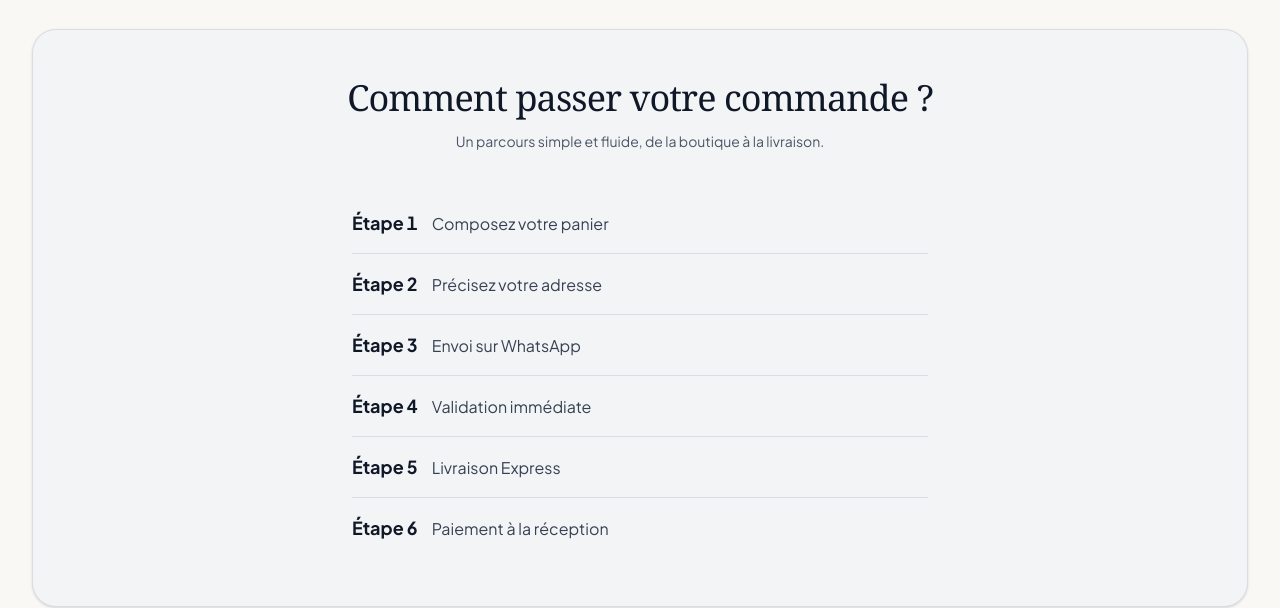
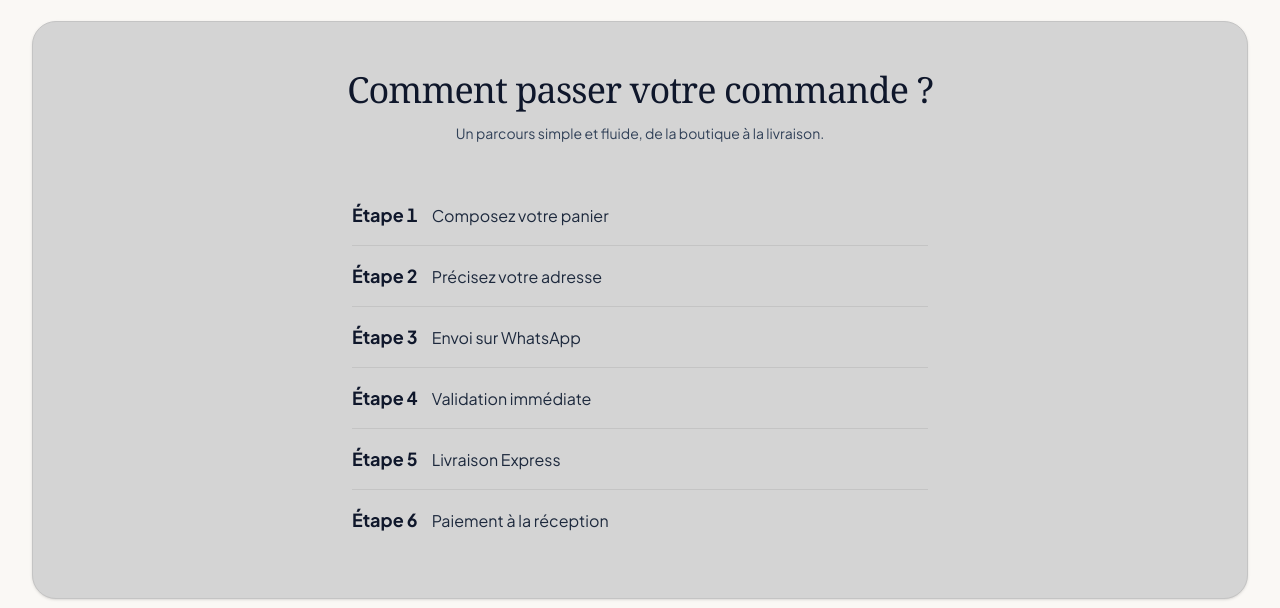
Before and after one commit to Hop-Syder/boutique-art-fashion, a React (Vite) app in the folder apps/storefront/: page / in a window 1280 px wide. Shown: the part 860-1468 px from the top of the page. Built offline with nearby package versions, Linux system fonts and the light colour scheme; no server answers; a web font is replaced by a local one.

Commit message:
style: apply code formatting and cleanup whitespace across CMS and storefront components

```diff
--- a/apps/storefront/src/components/HeroSection.tsx
+++ b/apps/storefront/src/components/HeroSection.tsx
@@ -45,7 +45,7 @@ export const HeroSection: React.FC = () => {
       return (
         <>
           {parts[0]}
-          <span className="inline-block mt-1 sm:mt-2">
+          <span className="inline-block text-lg sm:text-2xl lg:text-3xl font-serif text-slate-700 mt-1 sm:mt-2">
             {cleanSubTitle}
           </span>
         </>
--- a/apps/storefront/src/components/OrderProcessSteps.tsx
+++ b/apps/storefront/src/components/OrderProcessSteps.tsx
@@ -31,13 +31,13 @@ export const OrderProcessSteps: React.FC = () => {
 
   return (
     <section className="max-w-7xl mx-auto px-4 sm:px-6 lg:px-8">
-      <div className="bg-gray-100 text-gray-900 rounded-3xl p-6 sm:p-12 shadow-sm border border-gray-300/70">
+      <div className="bg-[#d4d4d4] text-slate-900 rounded-3xl p-6 sm:p-12 shadow-sm border border-[#c4c4c4]">
         {/* En-tête */}
         <div className="text-center max-w-2xl mx-auto space-y-3 mb-8 sm:mb-10">
-          <h2 className="text-2xl sm:text-4xl font-serif font-medium text-gray-900 tracking-tight">
+          <h2 className="text-2xl sm:text-4xl font-serif font-medium text-slate-900 tracking-tight">
             {fr ? 'Comment passer votre commande ?' : 'How to Place Your Order?'}
           </h2>
-          <p className="text-xs sm:text-sm text-gray-600 leading-relaxed font-normal">
+          <p className="text-xs sm:text-sm text-slate-700 leading-relaxed font-normal">
             {fr
               ? 'Un parcours simple et fluide, de la boutique à la livraison.'
               : 'A simple, smooth journey from catalog to doorstep.'}
@@ -45,13 +45,13 @@ export const OrderProcessSteps: React.FC = () => {
         </div>
 
         {/* Liste texte : Étape N (grand gras) + titre (simple non gras) */}
-        <ol className="max-w-xl mx-auto divide-y divide-gray-300/70">
+        <ol className="max-w-xl mx-auto divide-y divide-[#c4c4c4]">
           {ORDER_STEPS.map((st, idx) => (
             <li key={idx} className="flex items-baseline gap-3.5 py-4">
-              <span className="text-base sm:text-lg font-bold text-gray-900 tabular-nums shrink-0">
+              <span className="text-base sm:text-lg font-bold text-slate-900 tabular-nums shrink-0">
                 {fr ? `Étape ${idx + 1}` : `Step ${idx + 1}`}
               </span>
-              <span className="text-sm sm:text-base font-normal text-gray-700">
+              <span className="text-sm sm:text-base font-normal text-slate-800">
                 {fr ? st.title_fr : st.title_en}
               </span>
             </li>
```
Also changed, not shown: 1 other file (tests, documents, lock files or other folders).
